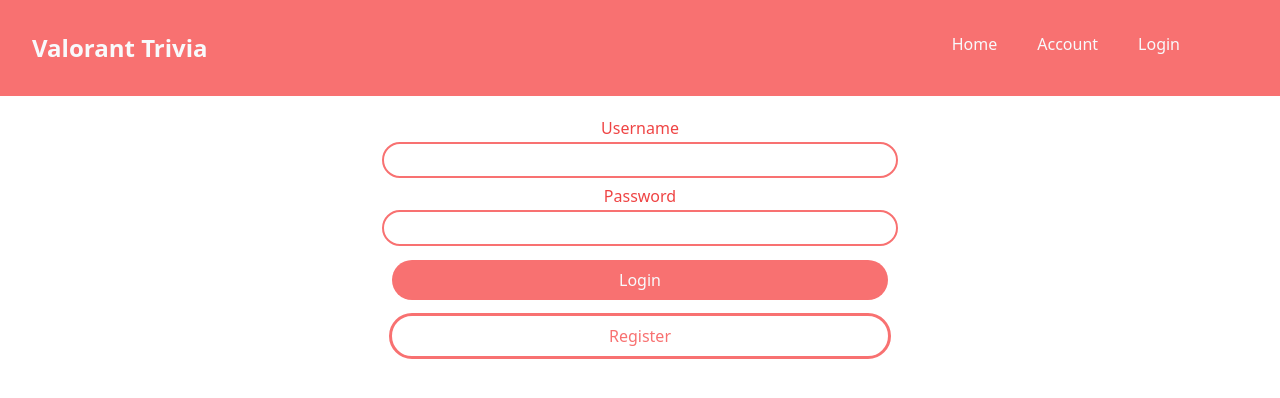
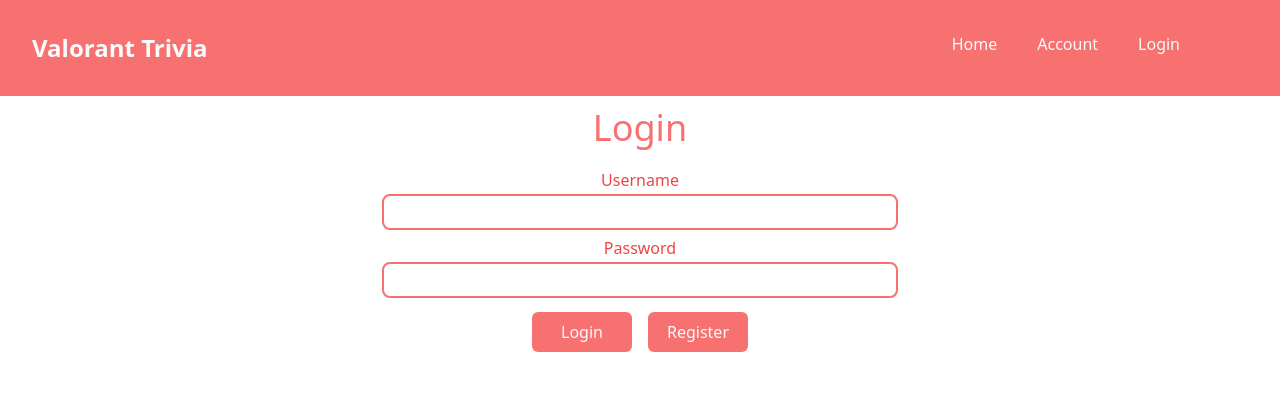
Before and after one commit to seanmckee/Valorant-Trivia, a React (Vite) app in the folder client/: page /login in a window 1280 px wide. Shown: the top 398 px of the page. Built offline with nearby package versions, Linux system fonts and the light colour scheme.

Commit message:
added create trivia popup

```diff
--- a/client/package.json
+++ b/client/package.json
@@ -14,7 +14,8 @@
     "react": "^18.2.0",
     "react-cookie": "^4.1.1",
     "react-dom": "^18.2.0",
-    "react-router-dom": "^6.10.0"
+    "react-router-dom": "^6.10.0",
+    "reactjs-popup": "^2.0.5"
   },
   "devDependencies": {
     "@types/react": "^18.0.28",
--- a/client/src/App.jsx
+++ b/client/src/App.jsx
@@ -2,6 +2,8 @@
 import Navbar from "./assets/components/Navbar";
 import Home from "./assets/pages/Home";
 import Login from "./assets/pages/Login";
+import Register from "./assets/pages/Register";
+import Account from "./assets/pages/Account";
 
 function App() {
   return (
@@ -11,6 +13,8 @@
         <Routes>
           <Route path="/" element={<Home />} />
           <Route path="/login" element={<Login />} />
+          <Route path="/register" element={<Register />} />
+          <Route path="/account" element={<Account />} />
         </Routes>
       </Router>
     </div>
--- /dev/null
+++ b/client/src/assets/components/CreateTrivia.jsx
@@ -0,0 +1,15 @@
+import React from "react";
+
+const CreateTrivia = () => {
+  return (
+    <div className="bg-red-400 p-20 rounded-md">
+      <h1 className="text-center text-slate-50 text-xl">Create New Trivia</h1>
+      <form className="flex flex-col">
+        <input className="m-2 p-2 rounded-md" type="text" />
+        <input className="m-2 p-2 rounded-md" type="text" />
+      </form>
+    </div>
+  );
+};
+
+export default CreateTrivia;
--- a/client/src/assets/components/Navbar.jsx
+++ b/client/src/assets/components/Navbar.jsx
@@ -1,20 +1,51 @@
 import React from "react";
 import { Link } from "react-router-dom";
 import { useNavigate } from "react-router-dom";
+import { useCookies } from "react-cookie";
+import Popup from "reactjs-popup";
+import CreateTrivia from "./CreateTrivia";
 
 const Navbar = () => {
+  const [cookies, setCookies] = useCookies(["access_token"]);
+  const navigate = useNavigate();
+
+  const logout = () => {
+    setCookies("access_token", "");
+    window.localStorage.removeItem("userID");
+    navigate("/");
+  };
+
   return (
     <div className="flex bg-red-400 text-slate-50 p-8 justify-end pr-20">
-      <h2 className="text-2xl mr-auto font-semibold">Valorant Trivia</h2>
+      <Link to="/" className="text-2xl mr-auto font-semibold">
+        Valorant Trivia
+      </Link>
       <Link to="/" className="mx-5">
         Home
       </Link>
-      <Link to="/" className="mx-5">
+
+      <Link to="/account" className="mx-5">
         Account
       </Link>
-      <Link to="login" className="mx-5">
-        Login
-      </Link>
+
+      {!cookies.access_token ? (
+        <Link to="login" className="mx-5">
+          Login
+        </Link>
+      ) : (
+        <div>
+          <Popup
+            trigger={<button className="mx-5 mt-[-9px]">Create</button>}
+            modal
+            nested
+          >
+            <CreateTrivia />
+          </Popup>
+          <button onClick={logout} className="mx-5 mt-[-9px]">
+            Logout
+          </button>
+        </div>
+      )}
     </div>
   );
 };
--- /dev/null
+++ b/client/src/assets/pages/Account.jsx
@@ -0,0 +1,7 @@
+import React from "react";
+
+const Account = () => {
+  return <div>Account</div>;
+};
+
+export default Account;
--- a/client/src/assets/pages/Login.jsx
+++ b/client/src/assets/pages/Login.jsx
@@ -1,42 +1,78 @@
-import React from "react";
+import axios from "axios";
+import React, { useState } from "react";
 import { Link } from "react-router-dom";
+import { useCookies } from "react-cookie";
+import { useNavigate } from "react-router-dom";
 
 const Login = () => {
+  const [username, setUsername] = useState("");
+  const [password, setPassword] = useState("");
+
+  const [_, setCookies] = useCookies(["access_token"]);
+
+  const navigate = useNavigate();
+
+  const onSubmit = async (event) => {
+    event.preventDefault();
+    try {
+      const response = await axios.post("http://localhost:3001/auth/login", {
+        username,
+        password,
+      });
+      setCookies("access_token", response.data.token);
+      window.localStorage.setItem("userID", response.data.userID);
+      navigate("/");
+    } catch (error) {
+      console.error(error);
+    }
+  };
+
   return (
     <div className="m-auto">
-      <form className="flex flex-col w-[40%] text-center m-auto my-5">
+      <h1 className="text-4xl text-center m-3 text-red-400">Login</h1>
+      <form
+        className="flex flex-col w-[40%] text-center m-auto my-5"
+        onSubmit={onSubmit}
+      >
         <label className="text-red-500 mb-1" htmlFor="name">
           Username
         </label>
         <input
-          className="rounded-full outline outline-red-400 outline-2 text-center py-1 mb-2"
+          className="rounded-md outline outline-red-400 outline-2 text-center py-1 mb-2"
           type="text"
           id="name"
           name="name"
+          value={username}
+          onChange={(event) => setUsername(event.target.value)}
         />
 
         <label className="text-red-500 mb-1" htmlFor="password">
           Password
         </label>
         <input
-          className="rounded-full outline outline-red-400 outline-2 text-center py-1 mb-2"
-          type="text"
+          className="rounded-md outline outline-red-400 outline-2 text-center py-1 mb-2"
+          type="password"
           id="password"
           name="password"
+          value={password}
+          onChange={(event) => setPassword(event.target.value)}
         />
-
+        <div>
           <button
-          className="p-2 bg-red-400 text-slate-50 m-2 rounded-full"
+            className="p-2 bg-red-400 text-slate-50 m-2 rounded-md w-[100px]"
             type="submit"
           >
             Login
           </button>
-        <Link
-          className="p-2 text-red-400 text-center m-2 rounded-full outline outline-red-400 outline-3 hover:bg-red-200"
-          to="/Register"
+          <Link className="" to="/register">
+            <button
+              className="p-2 bg-red-400 text-slate-50 m-2 rounded-md w-[100px]"
+              type="submit"
             >
               Register
+            </button>
           </Link>
+        </div>
       </form>
     </div>
   );
--- a/client/src/assets/pages/Register.jsx
+++ b/client/src/assets/pages/Register.jsx
@@ -1,7 +1,53 @@
 import React from "react";
+import { Link } from "react-router-dom";
 
 const Register = () => {
-  return <div>Register</div>;
+  return (
+    <div>
+      <h1 className="text-4xl text-center m-3 text-red-400">Register</h1>
+      <form className="flex flex-col w-[40%] text-center m-auto my-5">
+        <label className="text-red-500 mb-1" htmlFor="name">
+          Username
+        </label>
+        <input
+          className="rounded-md outline outline-red-400 outline-2 text-center py-1 mb-2"
+          type="text"
+          id="name"
+          name="name"
+        />
+
+        <label className="text-red-500 mb-1" htmlFor="password">
+          Password
+        </label>
+        <input
+          className="rounded-md outline outline-red-400 outline-2 text-center py-1 mb-2"
+          type="text"
+          id="password"
+          name="password"
+        />
+
+        <label className="text-red-500 mb-1" htmlFor="password2">
+          Confirm Password
+        </label>
+        <input
+          className="rounded-md outline outline-red-400 outline-2 text-center py-1 mb-2"
+          type="text"
+          id="password2"
+          name="password2"
+        />
+        <div>
+          <Link className="" to="/login">
+            <button
+              className="p-2 bg-red-400 text-slate-50 m-2 rounded-md w-[100px]"
+              type="submit"
+            >
+              Register
+            </button>
+          </Link>
+        </div>
+      </form>
+    </div>
+  );
 };
 
 export default Register;
```
Also changed, not shown: 1 other file (tests, documents, lock files or other folders). Lines whose indentation alone changed are shown as unchanged.
